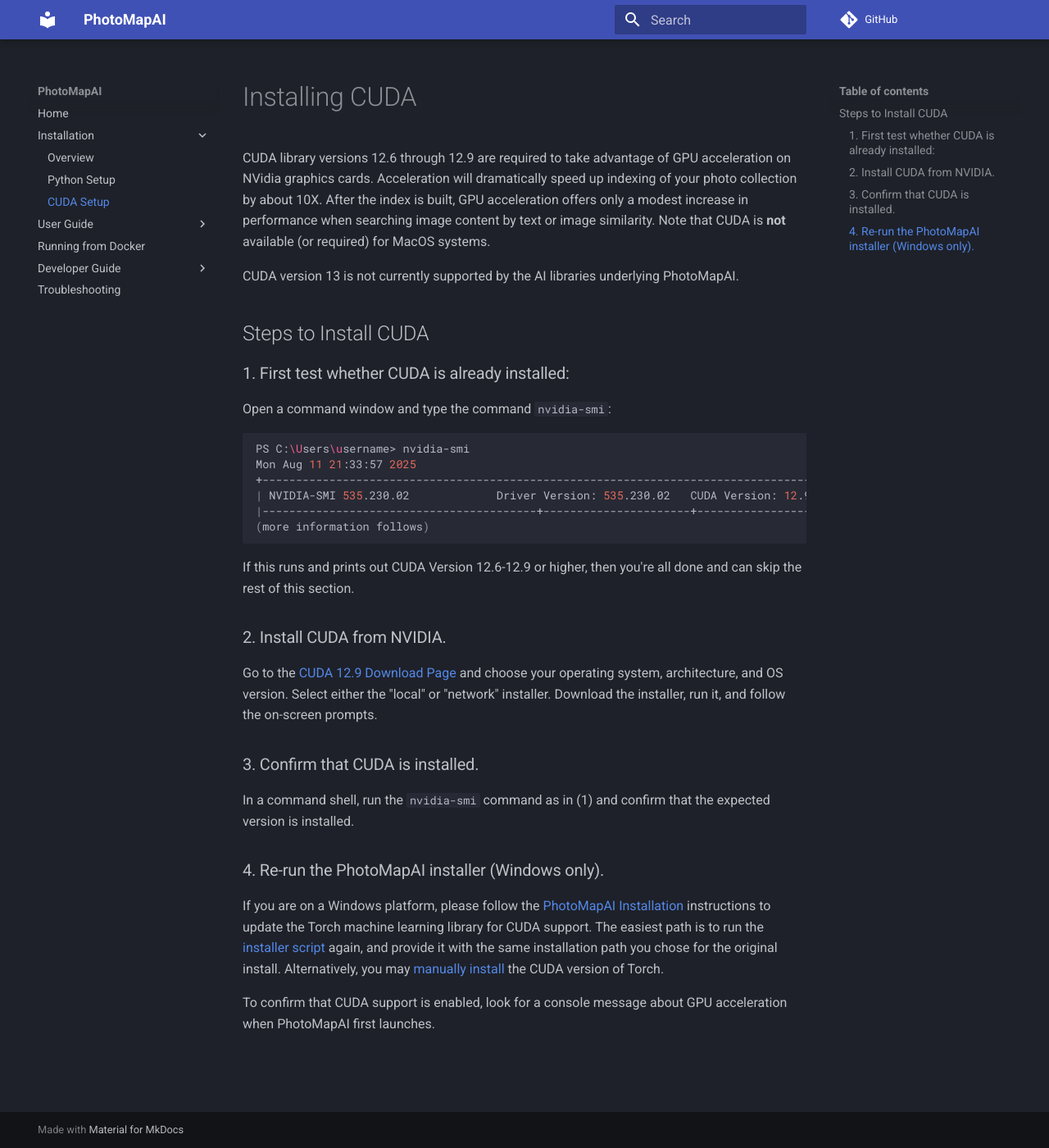
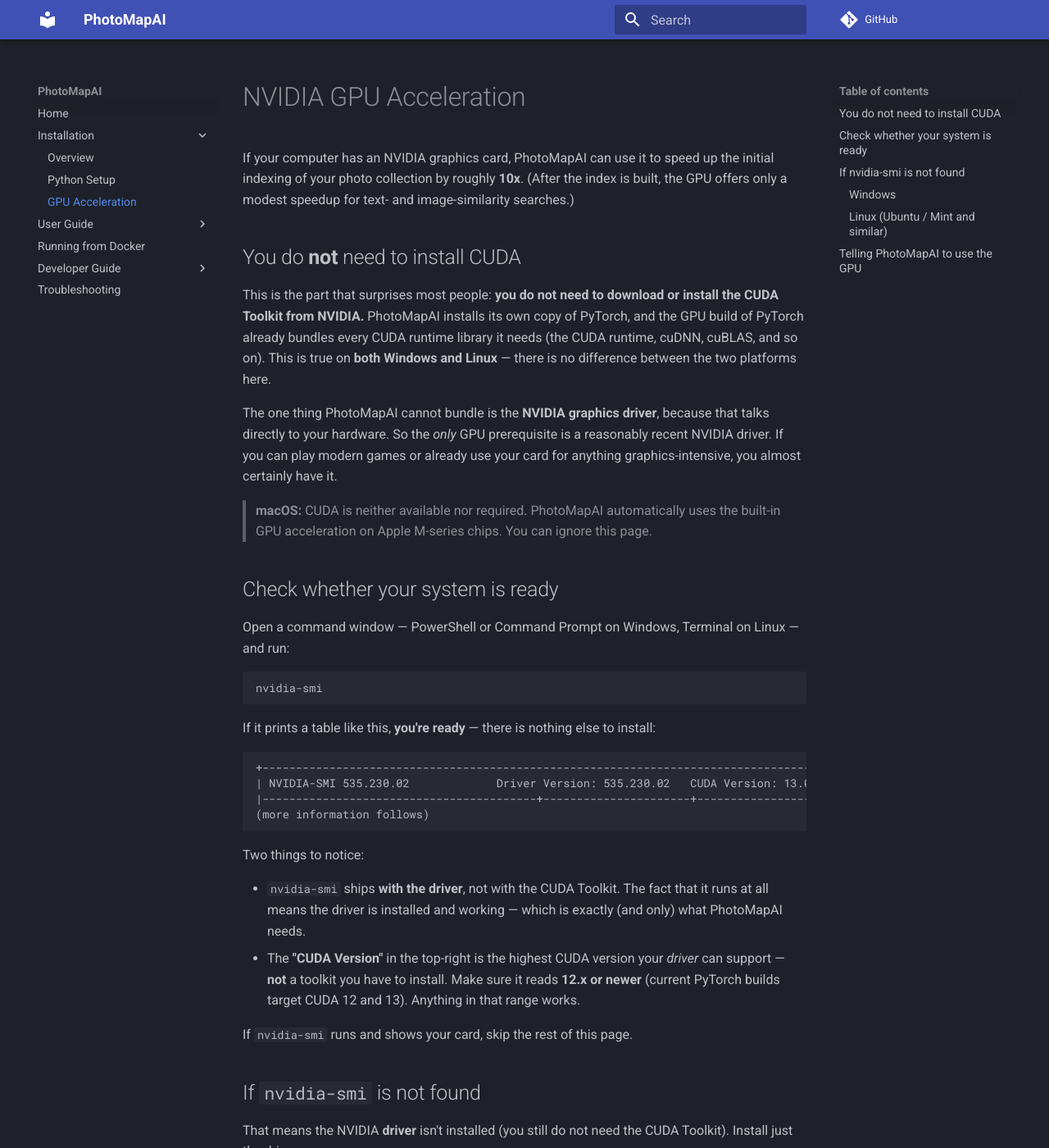
Before and after one commit to lstein/PhotoMapAI, an MkDocs documentation site: the page built from docs/installation/cuda.md, in a window 1280 px wide and 1400 px high. Shown: the whole window at 82% size. Built offline with MkDocs 1.6.1 and Material for MkDocs 9.7.7, drawn with Linux system fonts in a browser that asks for light colours; comment, search, counter and statistics services are not loaded; some of the changed text lies outside the part shown.

Commit message:
docs(installation): clarify NVIDIA driver vs CUDA Toolkit; add uv source install
The GPU build of PyTorch bundles its own CUDA runtime, so users never need
the CUDA Toolkit — only a recent NVIDIA driver. This is identical on Windows
and Linux. The old docs told users to download and run the CUDA Toolkit
installer and claimed CUDA 13 was unsupported (cu130 is now the stable
default as of PyTorch 2.11/2.12).

- Rewrite installation/cuda.md around "driver, not toolkit" with an nvidia-smi
  readiness check (it ships with the driver; its "CUDA Version" is the driver
  capability, not an installed toolkit) and driver-install steps for Windows
  and Linux. Note macOS uses MPS automatically.
- installation.md: correct the manual-install GPU note (driver-only; Linux/
  macOS get a GPU build automatically, Windows uses the CUDA index or
  --torch-backend auto).
- installation.md: add a uv variant (uv venv && uv pip install .) to the
  manual-from-source section alongside the stock pip path, plus an editable-
  install note for people modifying the source.
- mkdocs.yml: nav label "CUDA Setup" -> "GPU Acceleration".

Co-Authored-By: Claude Opus 4.8 (1M context) <noreply@anthropic.com>

````diff
--- a/docs/installation/cuda.md
+++ b/docs/installation/cuda.md
@@ -1,35 +1,96 @@
-# Installing CUDA
+# NVIDIA GPU Acceleration
 
-CUDA library versions 12.6 through 12.9 are required to take advantage of GPU acceleration on NVidia graphics cards. Acceleration will dramatically speed up indexing of your photo collection by about 10X. After the index is built, GPU acceleration offers only a modest increase in performance when searching image content by text or image similarity. Note that CUDA is **not** available (or required) for MacOS systems.
+If your computer has an NVIDIA graphics card, PhotoMapAI can use it to speed up
+the initial indexing of your photo collection by roughly **10x**. (After the
+index is built, the GPU offers only a modest speedup for text- and
+image-similarity searches.)
 
-CUDA version 13 is not currently supported by the AI libraries underlying PhotoMapAI.
+## You do **not** need to install CUDA
 
-## Steps to Install CUDA
+This is the part that surprises most people: **you do not need to download or
+install the CUDA Toolkit from NVIDIA.** PhotoMapAI installs its own copy of
+PyTorch, and the GPU build of PyTorch already bundles every CUDA runtime library
+it needs (the CUDA runtime, cuDNN, cuBLAS, and so on). This is true on **both
+Windows and Linux** — there is no difference between the two platforms here.
 
-### 1. First test whether CUDA is already installed:
+The one thing PhotoMapAI cannot bundle is the **NVIDIA graphics driver**, because
+that talks directly to your hardware. So the *only* GPU prerequisite is a
+reasonably recent NVIDIA driver. If you can play modern games or already use your
+card for anything graphics-intensive, you almost certainly have it.
 
-Open a command window and type the command `nvidia-smi`:
+> **macOS:** CUDA is neither available nor required. PhotoMapAI automatically uses
+> the built-in GPU acceleration on Apple M-series chips. You can ignore this page.
+
+## Check whether your system is ready
+
+Open a command window — PowerShell or Command Prompt on Windows, Terminal on
+Linux — and run:
 
 ```bash
-PS C:\Users\username> nvidia-smi
-Mon Aug 11 21:33:57 2025
+nvidia-smi
+```
+
+If it prints a table like this, **you're ready** — there is nothing else to install:
+
+```text
 +---------------------------------------------------------------------------------------+
-| NVIDIA-SMI 535.230.02             Driver Version: 535.230.02   CUDA Version: 12.9     |
+| NVIDIA-SMI 535.230.02             Driver Version: 535.230.02   CUDA Version: 13.0     |
 |-----------------------------------------+----------------------+----------------------+
 (more information follows)
 ```
-If this runs and prints out CUDA Version 12.6-12.9 or higher, then you're all done and can skip the rest of this section.
 
-### 2. Install CUDA from NVIDIA.
+Two things to notice:
 
-Go to the [CUDA 12.9 Download Page](https://developer.nvidia.com/cuda-12-9-0-download-archive) and choose your operating system, architecture, and OS version. Select either the "local" or "network" installer. Download the installer, run it, and follow the on-screen prompts.
+- `nvidia-smi` ships **with the driver**, not with the CUDA Toolkit. The fact that
+  it runs at all means the driver is installed and working — which is exactly (and
+  only) what PhotoMapAI needs.
+- The **"CUDA Version"** in the top-right is the highest CUDA version your
+  *driver* can support — **not** a toolkit you have to install. Make sure it reads
+  **12.x or newer** (current PyTorch builds target CUDA 12 and 13). Anything in
+  that range works.
 
-### 3. Confirm that CUDA is installed.
+If `nvidia-smi` runs and shows your card, skip the rest of this page.
 
-In a command shell, run the `nvidia-smi` command as in (1) and confirm that the expected version is installed.
+## If `nvidia-smi` is not found
 
-### 4. Re-run the PhotoMapAI installer (Windows only).
+That means the NVIDIA **driver** isn't installed (you still do not need the CUDA
+Toolkit). Install just the driver:
 
-If you are on a Windows platform, please follow the [PhotoMapAI Installation](../installation.md) instructions to update the Torch machine learning library for CUDA support. The easiest path is to run the [installer script](../installation.md#2-run-the-installer-script) again, and provide it with the same installation path you chose for the original install. Alternatively, you may [manually install](../installation.md#manual-installation) the CUDA version of Torch.
+### Windows
 
-To confirm that CUDA support is enabled, look for a console message about GPU acceleration when PhotoMapAI first launches.
+Most Windows machines with an NVIDIA card already have the driver via Windows
+Update or GeForce Experience. If not, download the latest **Game Ready** or
+**Studio** driver from
+[nvidia.com/drivers](https://www.nvidia.com/download/index.aspx), install it, and
+run `nvidia-smi` again.
+
+### Linux (Ubuntu / Mint and similar)
+
+A fresh Linux install boots with the open-source `nouveau` driver, so `nvidia-smi`
+won't exist until you install NVIDIA's proprietary driver. On Ubuntu/Mint, use any
+one of:
+
+```bash
+# easiest: let the distro pick the right driver
+sudo ubuntu-drivers autoinstall
+
+# or install a specific version
+sudo apt install nvidia-driver-550        # use the version offered by your distro
+```
+
+Mint and Ubuntu also expose this through the **"Additional Drivers"** /
+**"Driver Manager"** GUI. Reboot, then run `nvidia-smi` to confirm. Again — this
+installs the *driver*, not the CUDA Toolkit.
+
+## Telling PhotoMapAI to use the GPU
+
+- **Desktop installer:** nothing to do. On first launch PhotoMapAI auto-detects
+  the GPU and installs the GPU build of PyTorch for you. If you add a card later
+  (or want to force a re-detect), launch with the `--gpu` flag — see
+  [GPU acceleration](../installation.md#gpu-acceleration) in the main installation
+  guide.
+- **PyPI / `uv`:** `uv tool install photomapai --torch-backend auto` picks the GPU
+  or CPU build of PyTorch automatically based on what `nvidia-smi` reports.
+
+To confirm GPU support is active, watch for a console message about GPU
+acceleration when PhotoMapAI starts up.
--- a/mkdocs.yml
+++ b/mkdocs.yml
@@ -6,7 +6,7 @@ nav:
   - Installation:
       - Overview: installation.md
       - Python Setup: installation/python.md
-      - CUDA Setup: installation/cuda.md
+      - GPU Acceleration: installation/cuda.md
   - User Guide:
       - Basic Usage: user-guide/basic-usage.md
       - Search: user-guide/search.md
````
Also changed, not shown: docs/installation.md (+13 -2 lines).
